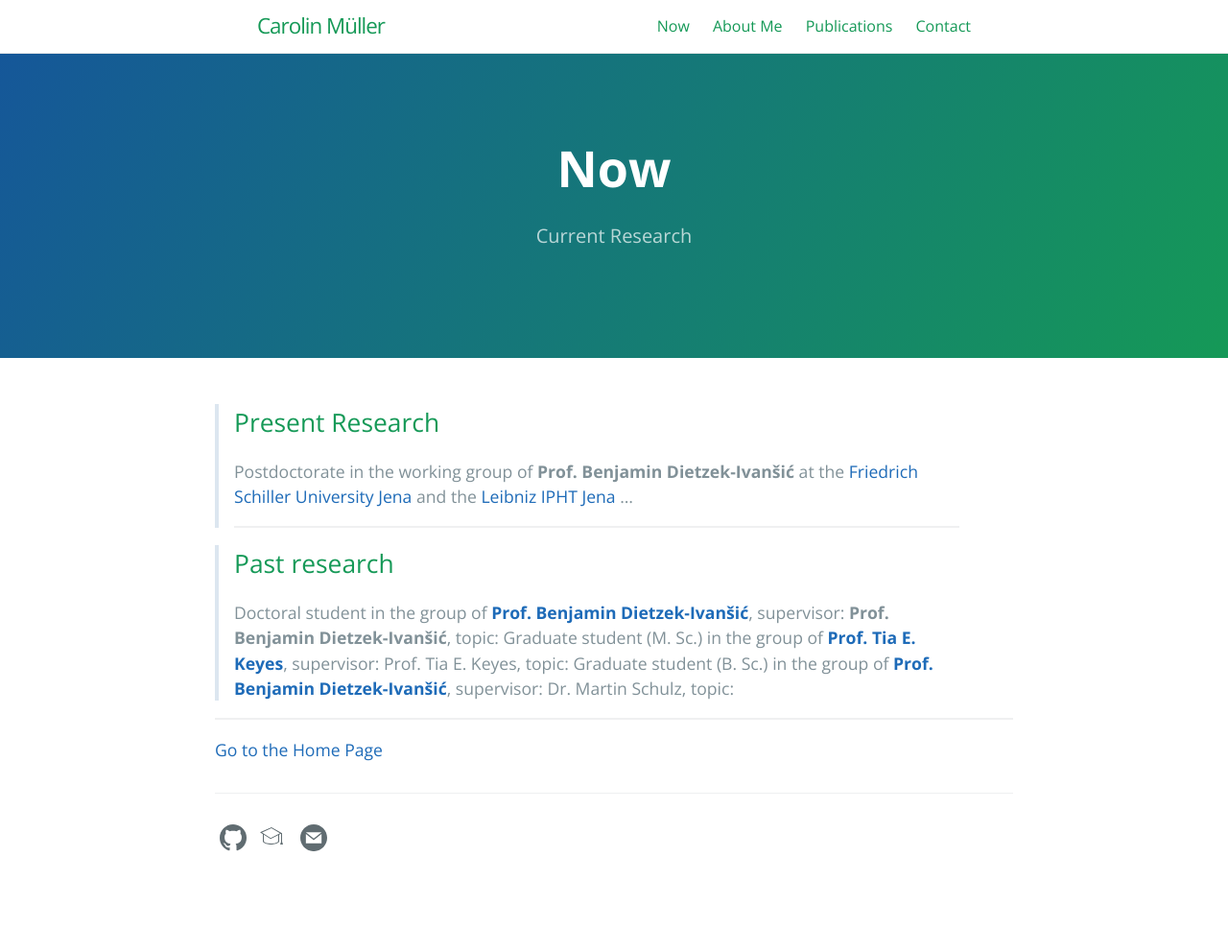
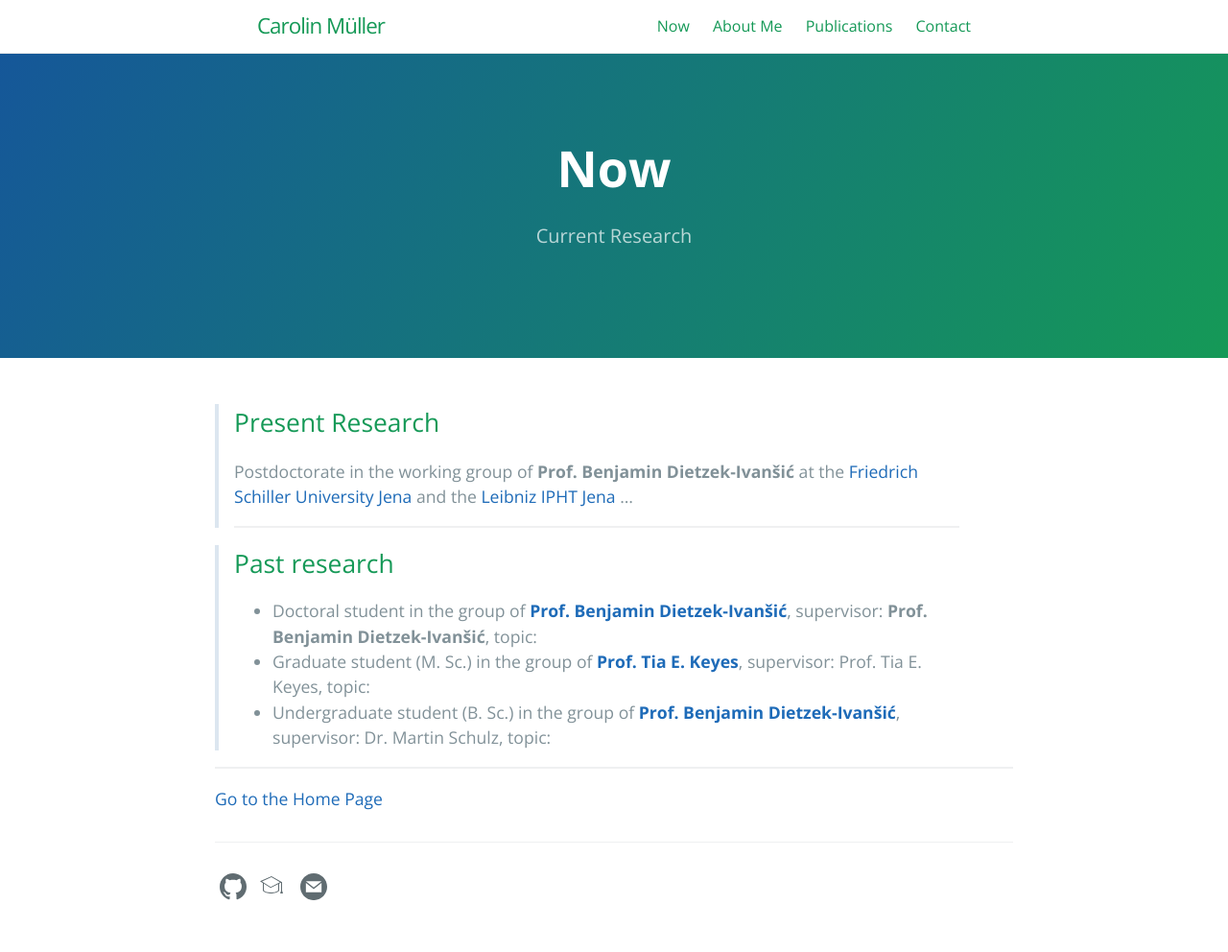
Before and after one commit to carolin-m/carolin-m.github.io, a Jekyll site: the page built from now.md, in a window 1280 px wide. Shown: the whole page at 96% size. Built offline with Jekyll 4.4.1, drawn with Linux system fonts in a browser that asks for light colours; before the commit the page ends 941 px from its top, so only the background shows below that.

Commit message:
Update now.md

```diff
--- a/now.md
+++ b/now.md
@@ -14,9 +14,9 @@ order: 2
 _______
 
 > ## Past research
-> Doctoral student in the group of [**Prof. Benjamin Dietzek-Ivanšić**](https://www.ipc.uni-jena.de/en/AGDietzek), supervisor: **Prof. Benjamin Dietzek-Ivanšić**, topic:
-> Graduate student (M. Sc.) in the group of [**Prof. Tia E. Keyes**](), supervisor: Prof. Tia E. Keyes, topic:
-> Graduate student (B. Sc.) in the group of [**Prof. Benjamin Dietzek-Ivanšić**](https://www.ipc.uni-jena.de/en/AGDietzek), supervisor: Dr. Martin Schulz, topic:
+> * Doctoral student in the group of [**Prof. Benjamin Dietzek-Ivanšić**](https://www.ipc.uni-jena.de/en/AGDietzek), supervisor: **Prof. Benjamin Dietzek-Ivanšić**, topic:
+> * Graduate student (M. Sc.) in the group of [**Prof. Tia E. Keyes**](), supervisor: Prof. Tia E. Keyes, topic:
+> * Undergraduate student (B. Sc.) in the group of [**Prof. Benjamin Dietzek-Ivanšić**](https://www.ipc.uni-jena.de/en/AGDietzek), supervisor: Dr. Martin Schulz, topic:
 
 _______
 
```
